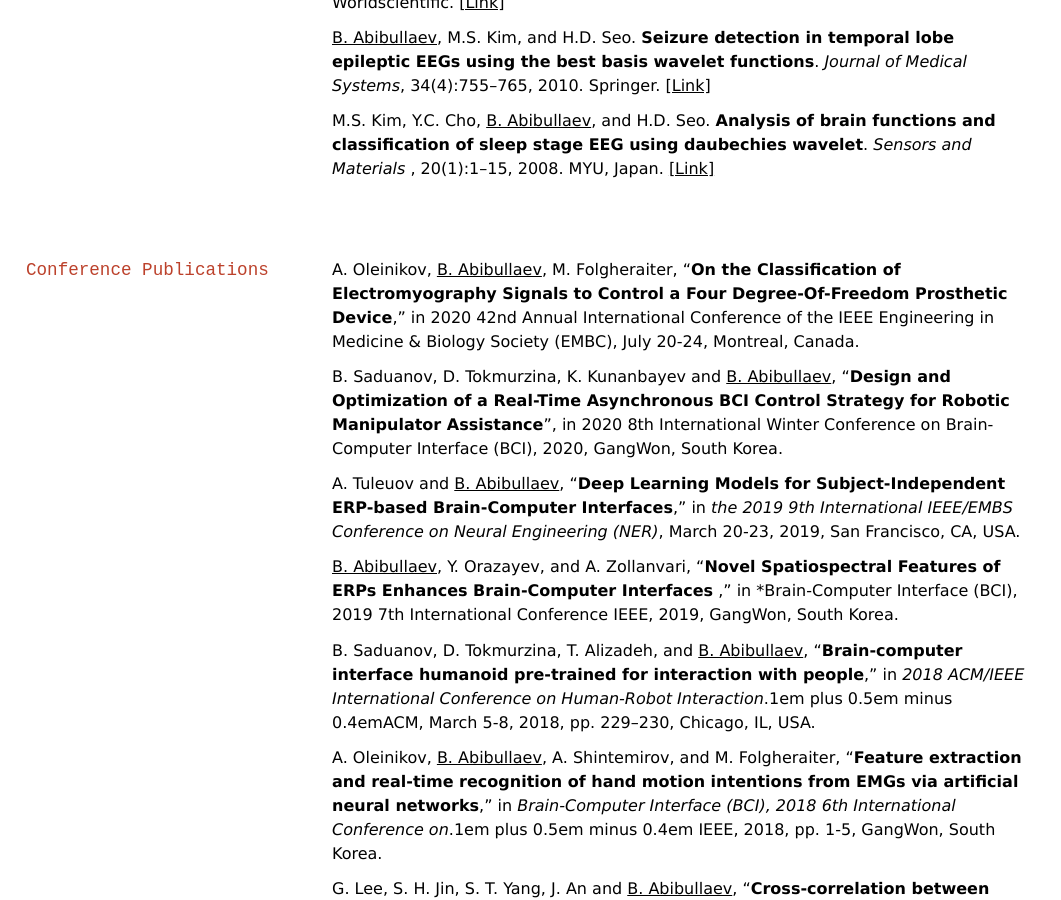
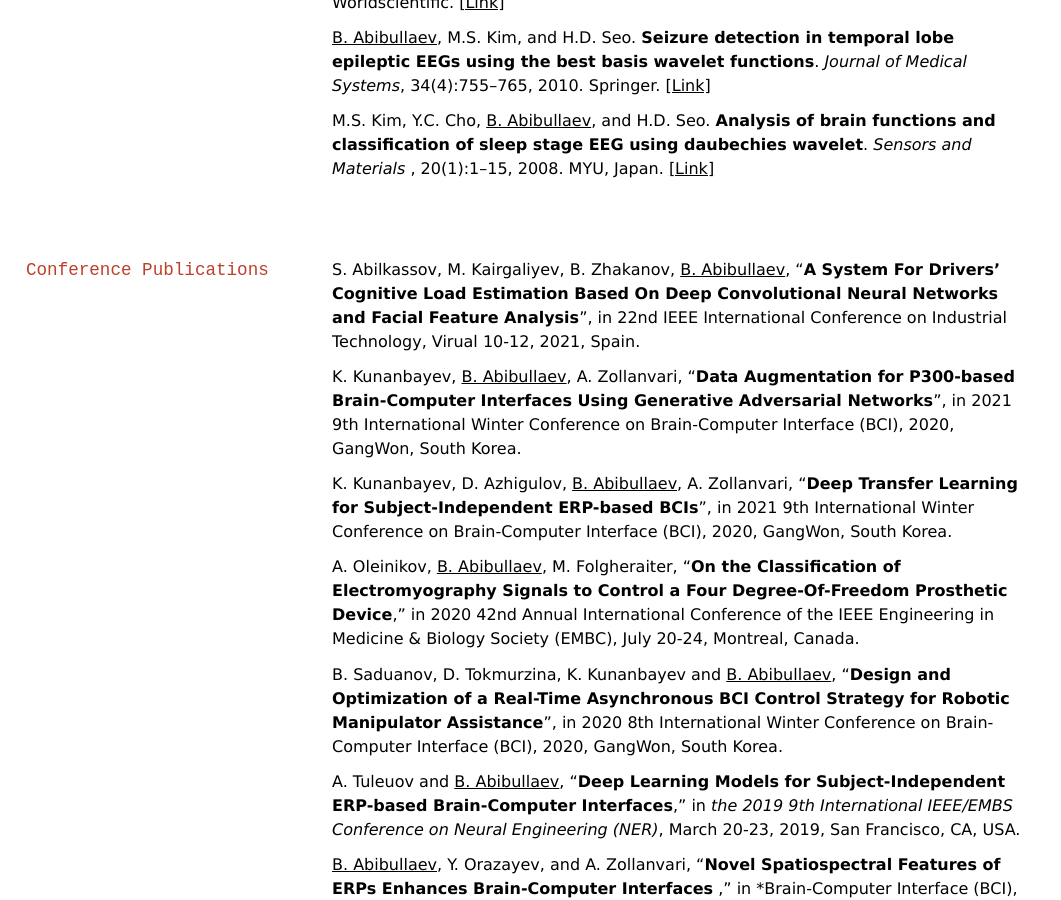
Before and after one commit to berdakh/berdakh.github.io, a Jekyll site: the page built from index.md, in a window 1280 px wide and 900 px high, scrolled down 6214 px. Shown: the whole window, without its empty margins (0-1061 px from the left). Built offline with Jekyll 4.4.1, drawn with Linux system fonts in a browser that asks for light colours; nearby versions of some CDN libraries; a style sheet for code colours, icons or effects is not loaded.

Commit message:
updated publication

```diff
--- a/index.md
+++ b/index.md
@@ -267,6 +267,13 @@ M.S. Kim, Y.C. Cho, <u>B. Abibullaev</u>, and H.D. Seo. **Analysis of brain func
 
 ## Conference Publications
 
+S. Abilkassov, M. Kairgaliyev, B. Zhakanov, <u>B. Abibullaev</u>,
+"**A System For Drivers' Cognitive Load Estimation Based On Deep Convolutional Neural Networks and Facial Feature Analysis**", in 22nd IEEE International Conference on Industrial Technology, Virual 10-12, 2021, Spain.
+
+K. Kunanbayev, <u>B. Abibullaev</u>, A. Zollanvari, "**Data Augmentation for P300-based Brain-Computer Interfaces Using Generative Adversarial Networks**", in 2021 9th International Winter Conference on Brain-Computer Interface (BCI), 2020, GangWon, South Korea.
+
+K. Kunanbayev, D. Azhigulov,  <u>B. Abibullaev</u>, A. Zollanvari, "**Deep Transfer Learning for Subject-Independent ERP-based BCIs**", in 2021 9th International Winter Conference on Brain-Computer Interface (BCI), 2020, GangWon, South Korea.
+
 A. Oleinikov, <u>B. Abibullaev</u>, M. Folgheraiter, "**On the Classification of
 Electromyography Signals to Control a Four Degree-Of-Freedom Prosthetic Device**,"
 in 2020 42nd Annual International Conference of the IEEE Engineering in Medicine &
```
Also changed, not shown: 1 other file.
